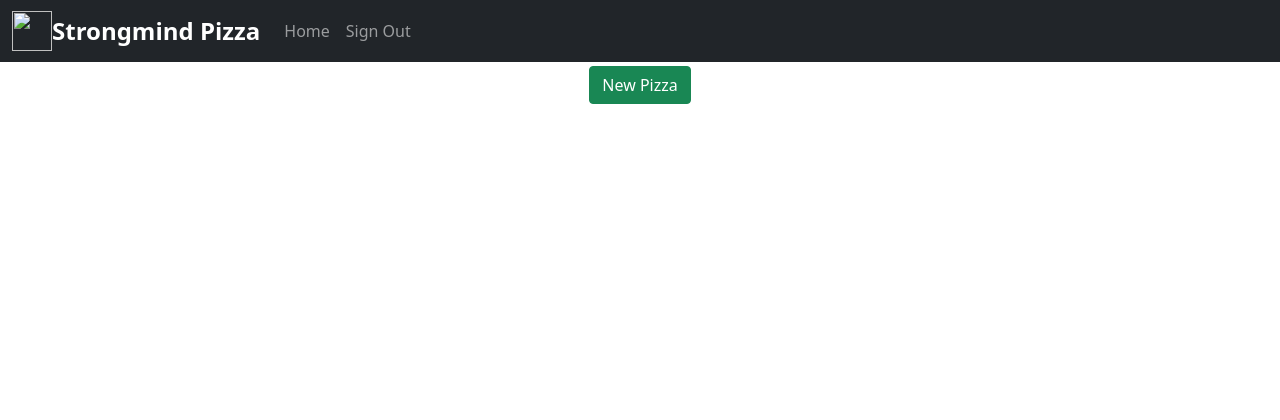
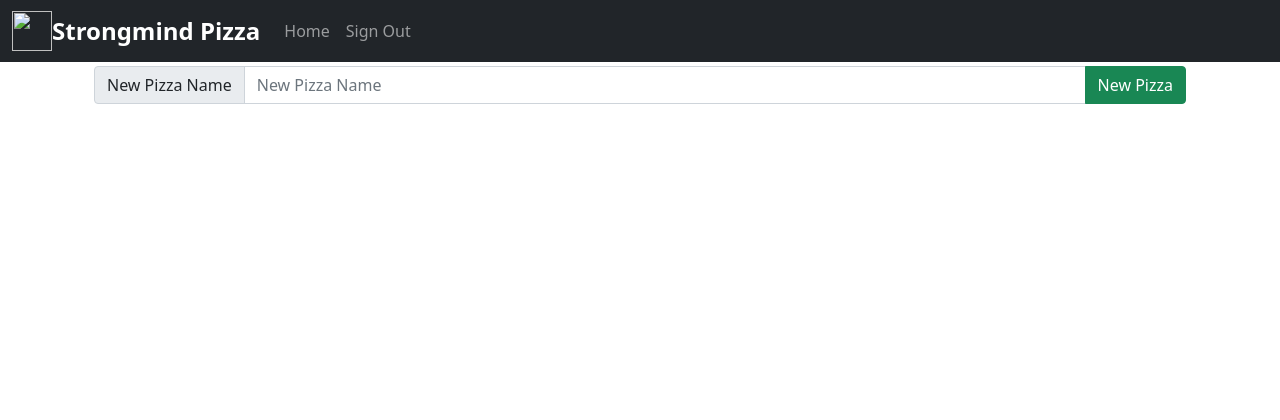
Before and after one commit to jkelepolo/Strongmind-Technical-Pizza, a Django app: page /pizza/build/ in a window 1280 px wide. Shown: the top 420 px of the page. Before the commit the page ends 104 px from the top, so only its background shows below. Run offline with Django 4.2, Linux system fonts and the light colour scheme; a user stored in the database is signed in; data that the repository does not hold is empty; some libraries are stand-ins or nearby versions.

Commit message:
Update pizza.html

```diff
--- a/strongmind_pizza_app/strongmind_pizza_app/templates/pizza/pizza.html
+++ b/strongmind_pizza_app/strongmind_pizza_app/templates/pizza/pizza.html
@@ -7,15 +7,22 @@
 <div class="container">
     <form class="form text-center" method="post" action="/pizza/api/newpizza/">
         {% csrf_token %}
-        <button type="button" onclick="APICall(apirequest='/pizza/api/newpizza/', this.form, 'Are you sure you want to create a new pizza?');" name="deletepizza" class="btn btn-success" role="button">New Pizza</button>
+        <div class="input-group mb-3">
+
+            <span class="input-group-text" id="basic-addon1">New Pizza Name</span>
+            <input type="text" name="masterpizzaname" class="form-control" placeholder="New Pizza Name" aria-label="PizzaName" aria-describedby="basic-addon1" required>
+            <button type="button" onclick="APICall(apirequest='/pizza/api/newpizza/', this.form, 'Are you sure you want to create a new pizza?');" name="deletepizza" class="btn btn-success" role="button">New Pizza</button>
+
+        </div>
+
     </form>
 
-    <div id="id_pizza_container">
+    <div id="id_pizza_container" style="overflow: scroll; height:900px; width:auto;">
 
         {% for pizza in pizzas %}
 
 
-            <div id="id_{{pizza.masterpizzaname}}" name="pizza_{{pizza.masterpizzaname}}">
+            <div id="id_{{pizza.masterpizzaname}}" name="pizza_{{pizza.masterpizzaname}}" style=" margin-top:50px; border-bottom: 5px solid rgb(182, 182, 182);">
 
                 <form class="form-inline" method="post" action="/pizza/api/updatepizza/">
                     {% csrf_token %}
@@ -58,8 +65,8 @@
 
                     </div>
                     <div class="d-table-cell">
-                        <button type="button" onclick="APICall(apirequest='/pizza/api/updatepizza/', this.form);" name="updatepizza" class="btn btn-primary" role="button">Update Pizza</button>
-                        <button type="button" onclick="APICall(apirequest='/pizza/api/deletepizza/', this.form, 'Are you sure you want to delete this pizza?');" name="deletepizza" class="btn btn-danger" role="button">Delete Pizza</button>
+                        <button style="margin:10px;" type="button" onclick="APICall(apirequest='/pizza/api/updatepizza/', this.form);" name="updatepizza" class="btn btn-primary" role="button">Update Pizza</button>
+                        <button style="margin:10px;" type="button" onclick="APICall(apirequest='/pizza/api/deletepizza/', this.form, 'Are you sure you want to delete this pizza?');" name="deletepizza" class="btn btn-danger" role="button">Delete Pizza</button>
                     </div>
 
 
```
